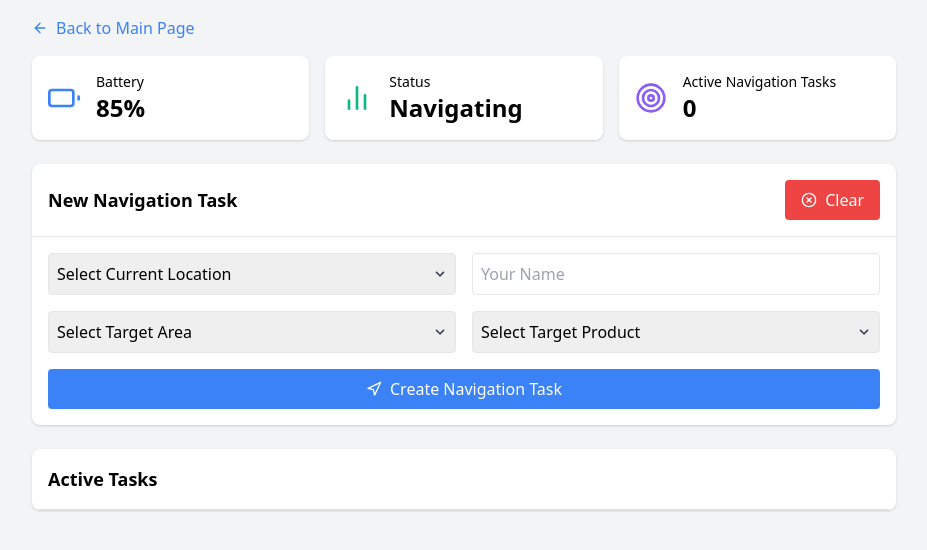
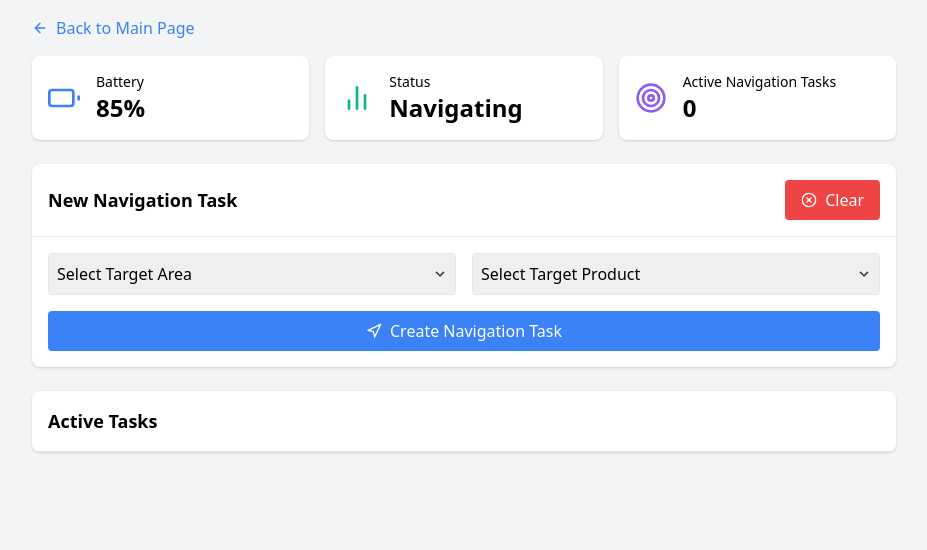
Before and after one commit to pei0917/robotics-final, a Flask app: page /navigation in a window 1280 px wide. Shown: the top 550 px of the page, without its empty margins (176-1103 px from the left). Run offline with Flask 3, Linux system fonts and the light colour scheme.

Commit message:
rename to restock and modify navigation

```diff
--- a/app.py
+++ b/app.py
@@ -11,18 +11,17 @@ app.config['SQLALCHEMY_TRACK_MODIFICATIONS'] = False
 db = SQLAlchemy(app)
 migrate = Migrate(app, db)  # Initialize Flask-Migrate
 
-class Delivery(db.Model):
+class Restock(db.Model):
     id = db.Column(db.Integer, primary_key=True)
-    delivery_location = db.Column(db.String(100), nullable=False)
-    item_description = db.Column(db.String(200), nullable=False)
+    target_area = db.Column(db.String(100), nullable=False)
+    target_product = db.Column(db.String(200), nullable=False)
     status = db.Column(db.String(20), default='Queued')
     created_at = db.Column(db.DateTime, default=datetime.utcnow)
 
 class Navigation(db.Model):
     id = db.Column(db.Integer, primary_key=True)
-    user_location = db.Column(db.String(100), nullable=False)
     target_area = db.Column(db.String(100), nullable=False)
-    user_name = db.Column(db.String(200), nullable=True)
+    target_product = db.Column(db.String(200), nullable=False)
     status = db.Column(db.String(20), default='Queued')
     created_at = db.Column(db.DateTime, default=datetime.utcnow)
 
@@ -38,16 +37,16 @@ def get_active_count(model):
 def home():
     return render_template('home.html')
 
-@app.route('/delivery')
-def delivery():
-    deliveries = Delivery.query.all()
+@app.route('/restock')
+def restock():
+    deliveries = Restock.query.all()
     robot_status = get_robot_status()
-    robot_status['status'] = "Delivery Mode"
-    robot_status['active_tasks'] = get_active_count(Delivery)
-    return render_template('delivery.html',
+    robot_status['status'] = "Restocking"
+    robot_status['active_tasks'] = get_active_count(Restock)
+    return render_template('restock.html',
                          tasks=deliveries,
                          robot_status=robot_status,
-                         page_type="delivery")
+                         page_type="restock")
 
 @app.route('/navigation')
 def navigation():
@@ -60,28 +59,27 @@ def navigation():
                          robot_status=robot_status,
                          page_type="navigation")
 
-@app.route('/api/delivery', methods=['POST'])
-def create_delivery():
+@app.route('/api/restock', methods=['POST'])
+def create_restock():
     data = request.json
-    new_task = Delivery(
-        delivery_location=data['delivery_location'],
-        item_description=data['item_description']
+    new_task = Restock(
+        target_area=data['target_area'],
+        target_product=data['target_product']
     )
     db.session.add(new_task)
     db.session.commit()
     return jsonify({
         'status': 'success',
         'id': new_task.id,
-        'active_tasks': get_active_count(Delivery)
+        'active_tasks': get_active_count(Restock)
     })
 
 @app.route('/api/navigation', methods=['POST'])
 def create_navigation():
     data = request.json
     new_task = Navigation(
-        user_location=data['user_location'],
         target_area=data['target_area'],
-        user_name=data.get('user_name')
+        target_product=data['target_product']
     )
     db.session.add(new_task)
     db.session.commit()
@@ -93,7 +91,7 @@ def create_navigation():
 
 @app.route('/api/<task_type>/<int:task_id>/status', methods=['POST'])
 def update_task_status(task_type, task_id):
-    Model = Delivery if task_type == 'delivery' else Navigation
+    Model = Restock if task_type == 'restock' else Navigation
     task = Model.query.get_or_404(task_id)
     data = request.json
     task.status = data['status']
--- a/templates/components.html
+++ b/templates/components.html
@@ -26,7 +26,7 @@
             <i data-feather="target" class="text-purple-500 w-8 h-8"></i>
             <div>
                 <div class="text-sm font-medium">
-                    {% if page_type == 'delivery' %}
+                    {% if page_type == 'restock' %}
                         Active Deliveries
                     {% else %}
                         Active Navigation Tasks
--- a/templates/home.html
+++ b/templates/home.html
@@ -14,9 +14,9 @@
                class="block w-full bg-blue-500 text-white rounded-lg px-4 py-3 text-center font-medium hover:bg-blue-600 transition-colors">
                 Navigation Mode
             </a>
-            <a href="{{ url_for('delivery') }}"
+            <a href="{{ url_for('restock') }}"
                class="block w-full bg-green-500 text-white rounded-lg px-4 py-3 text-center font-medium hover:bg-green-600 transition-colors">
-                Delivery Mode
+                Restocking Mode
             </a>
         </div>
     </div>
--- a/templates/navigation.html
+++ b/templates/navigation.html
@@ -22,33 +22,8 @@
         </div>
         <div class="p-4">
             <form id="taskForm" class="grid grid-cols-1 md:grid-cols-2 gap-4" data-type="navigation">
-                <!-- Current Location -->
                 <div class="relative">
-                    <select id="user-location"
-                            name="user_location"
-                            class="border rounded p-2 w-full appearance-none"
-                            required>
-                        <option value="" disabled selected>Select Current Location</option>
-                        <option value="Entrance">Entrance</option>
-                        <option value="Shoe Area">Shoe Area</option>
-                        <option value="Bottle Area">Bottle Area</option>
-                        <option value="Lamp Area">Lamp Area</option>
-                        <option value="Tissue Area">Tissue Area</option>
-                    </select>
-                    <div class="pointer-events-none absolute inset-y-0 right-0 flex items-center px-2 text-gray-700">
-                        <svg class="fill-current h-4 w-4" xmlns="http://www.w3.org/2000/svg" viewBox="0 0 20 20">
-                            <path d="M9.293 12.95l.707.707L15.657 8l-1.414-1.414L10 10.828 5.757 6.586 4.343 8z"/>
-                        </svg>
-                    </div>
-                </div>
-
-                <!-- User Name -->
-                <input type="text" name="user_name" placeholder="Your Name"
-                    class="border rounded p-2 w-full">
-
-                <!-- Target Location -->
-                <div class="relative">
-                    <select id="target-area"
+                    <select id="target_area"
                             name="target_area"
                             class="border rounded p-2 w-full appearance-none"
                             required>
@@ -65,14 +40,13 @@
                         </svg>
                     </div>
                 </div>
-
-                <!-- Target Product -->
                 <div class="relative">
-                    <select id="target-product"
+                    <select id="target_product"
                             name="target_product"
                             class="border rounded p-2 w-full appearance-none"
                             required>
                         <option value="" disabled selected>Select Target Product</option>
+                        <option data-location="Entrance" value="None">None</option>
                         <option data-location="Shoe Area" value="Shoe_1">Shoe_1</option>
                         <option data-location="Shoe Area" value="Shoe_2">Shoe_2</option>
                         <option data-location="Shoe Area" value="Shoe_3">Shoe_3</option>
@@ -87,7 +61,6 @@
                         </svg>
                     </div>
                 </div>
-
                 <button type="submit"
                         class="bg-blue-500 text-white rounded p-2 flex items-center justify-center md:col-span-2">
                     <i data-feather="navigation" class="w-4 h-4 mr-2"></i>
@@ -107,11 +80,9 @@
             <div class="p-4 flex items-center justify-between" id="task-{{ task.id }}">
                 <div>
                     <div class="font-medium">
-                        From: {{ task.user_location }} → To: {{ task.target_area }}
+                        Go to: {{ task.target_area }}
                     </div>
-                    {% if task.user_name %}
-                        <div class="text-sm text-gray-500">User: {{ task.user_name }}</div>
-                    {% endif %}
+                    <div class="text-sm text-gray-500">Item: {{ task.target_product }}</div>
                 </div>
                 <div class="flex items-center space-x-4">
                     <span class="px-3 py-1 rounded-full text-sm
@@ -195,8 +166,8 @@ document.getElementById('taskForm').addEventListener('submit', async (e) => {
     }
 });
 document.addEventListener('DOMContentLoaded', () => {
-    const locationSelect = document.getElementById('target-area');
-    const itemSelect = document.getElementById('target-product');
+    const locationSelect = document.getElementById('target_area');
+    const itemSelect = document.getElementById('target_product');
     const clearButton = document.getElementById('clear-button');
 
     // Store all item options for reset purposes
```
Also changed, not shown: migrations/versions/1fe733dfb696_rename_to_restock_and_modify_navigation_.py (added, +35 -0 lines), templates/restock.html (renamed from templates/delivery.html, +19 -18 lines), instance/robot_tasks.db.
